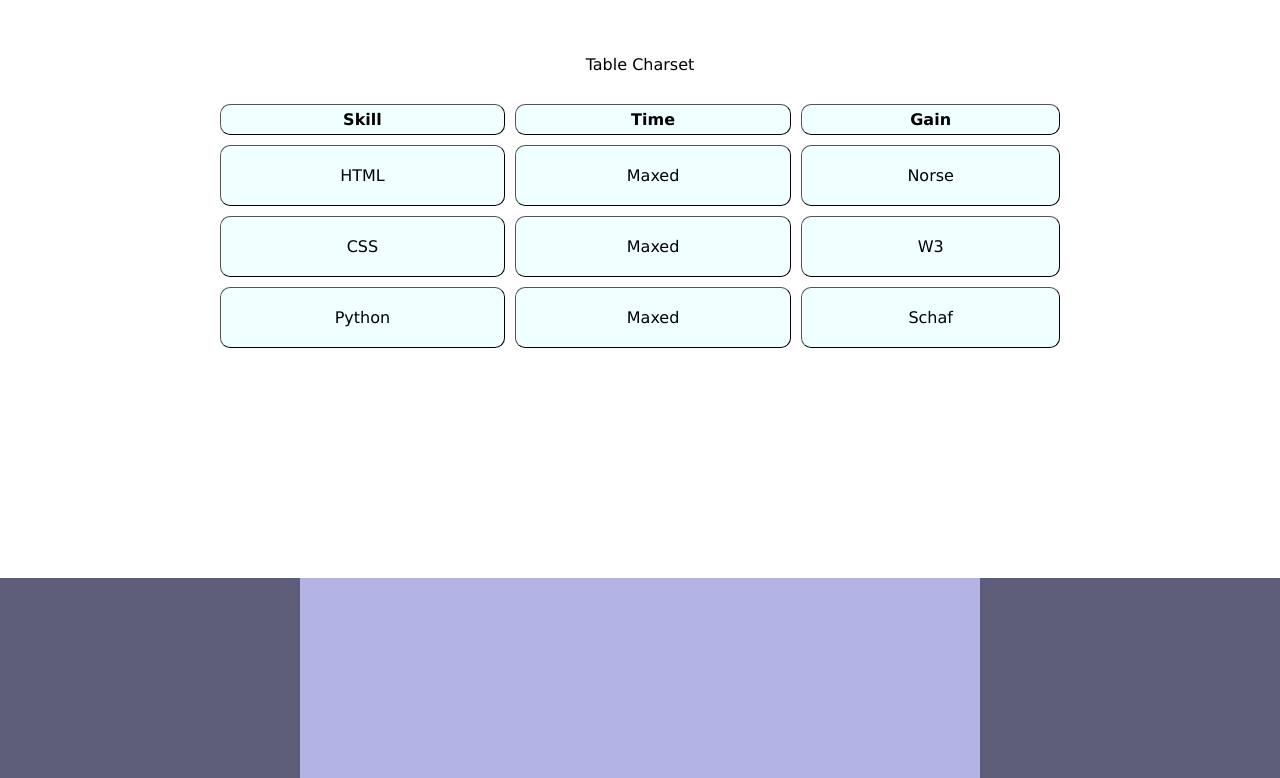
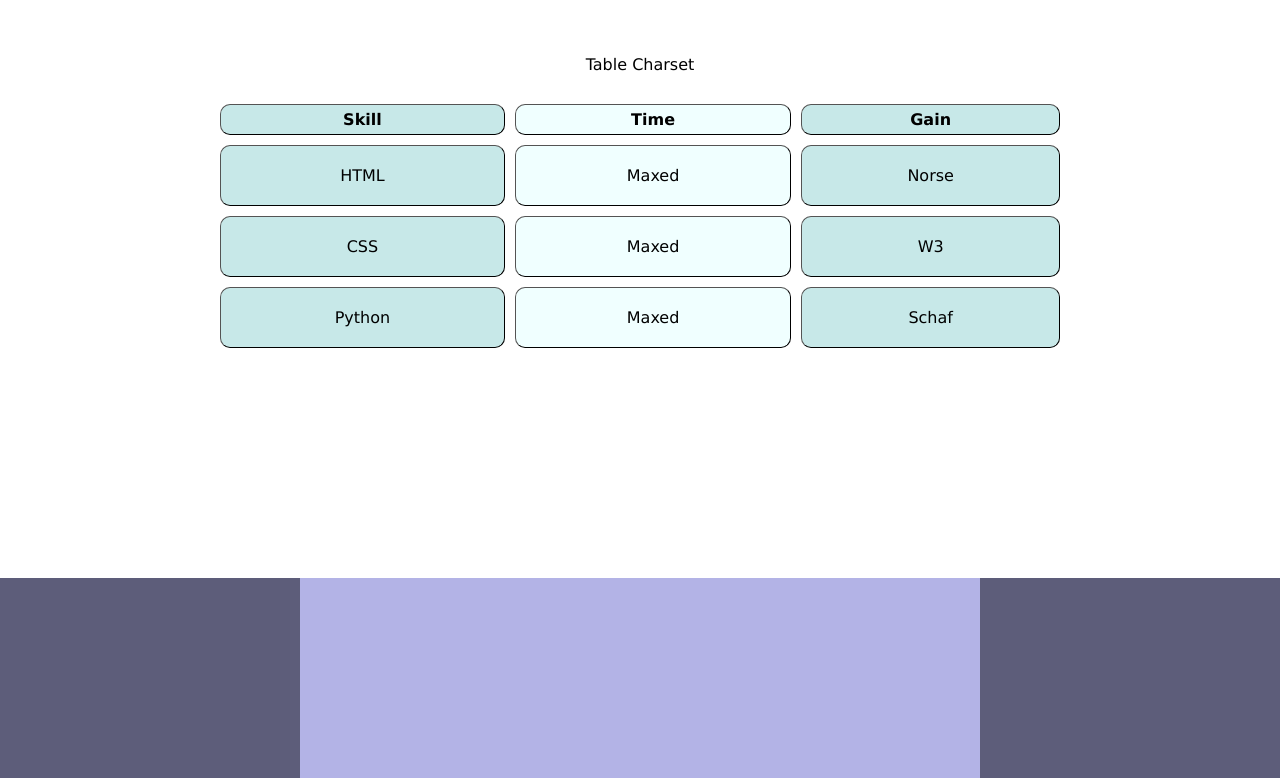
Before and after one commit to rabbithol399/drafts, a plain HTML site: page site1/flexbox.html in a window 1280 px wide. Shown: the part 964-1742 px from the top of the page. Drawn offline with Linux system fonts and the light colour scheme.

Commit message:
add grid style rgb and order

```diff
--- a/site1/flexbox.html
+++ b/site1/flexbox.html
@@ -2,6 +2,7 @@
 <html lang="en">
     <head>
         <meta charset="UTF-8">
+        <meta name="viewport" content="width=device-width, inital-scale=1.0">
         <title>Flexboxin</title>
         <link rel="stylesheet" href="flexstyle.css">
 
--- a/site1/flexstyle.css
+++ b/site1/flexstyle.css
@@ -142,3 +142,8 @@
 th{
     padding: 5px;
 }
+
+
+th:nth-child(odd),td:nth-child(odd){
+    background-color: rgb(199, 232, 232);
+}
```
